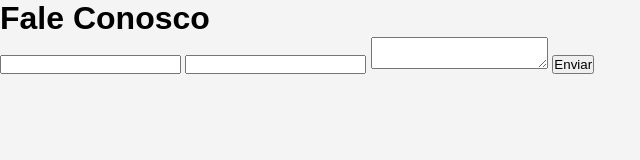
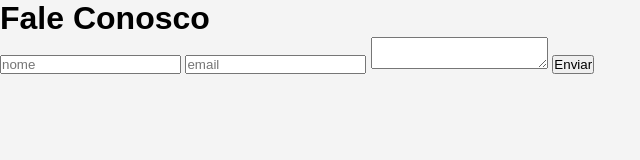
Before and after one commit to YH1d3k12/gerenciamento-do-caos, a plain HTML site: page Projeto/contato.html in a window 1280 px wide. Shown: the full height of the page, 0-640 px from the left. Drawn offline with Linux system fonts and the light colour scheme.

Commit message:
Fix: Inserção de placeholders por boa prática para identificar os campos

```diff
--- a/Projeto/contato.html
+++ b/Projeto/contato.html
@@ -4,15 +4,14 @@
     <meta charset="utf-8" />
     <title>Contato</title>
     <link rel="stylesheet" href="css/reset.css" />
-    <link rel="stylesheet" href="css/style.css" />
     <script defer src="js/email.js"></script>
   </head>
 
   <body>
     <h1>Fale Conosco</h1>
     <form id="fale" action="">
-      <input type="text" name="nome" id="nome" />
-      <input type="email" name="email" id="email" />
+      <input type="text" name="nome" id="nome" placeholder="nome" />
+      <input type="email" name="email" id="email" placeholder="email"/>
       <textarea name="mensagem" id="mensagem"></textarea>
       <button onclick="enviarContato()">Enviar</button>
     </form>
```
